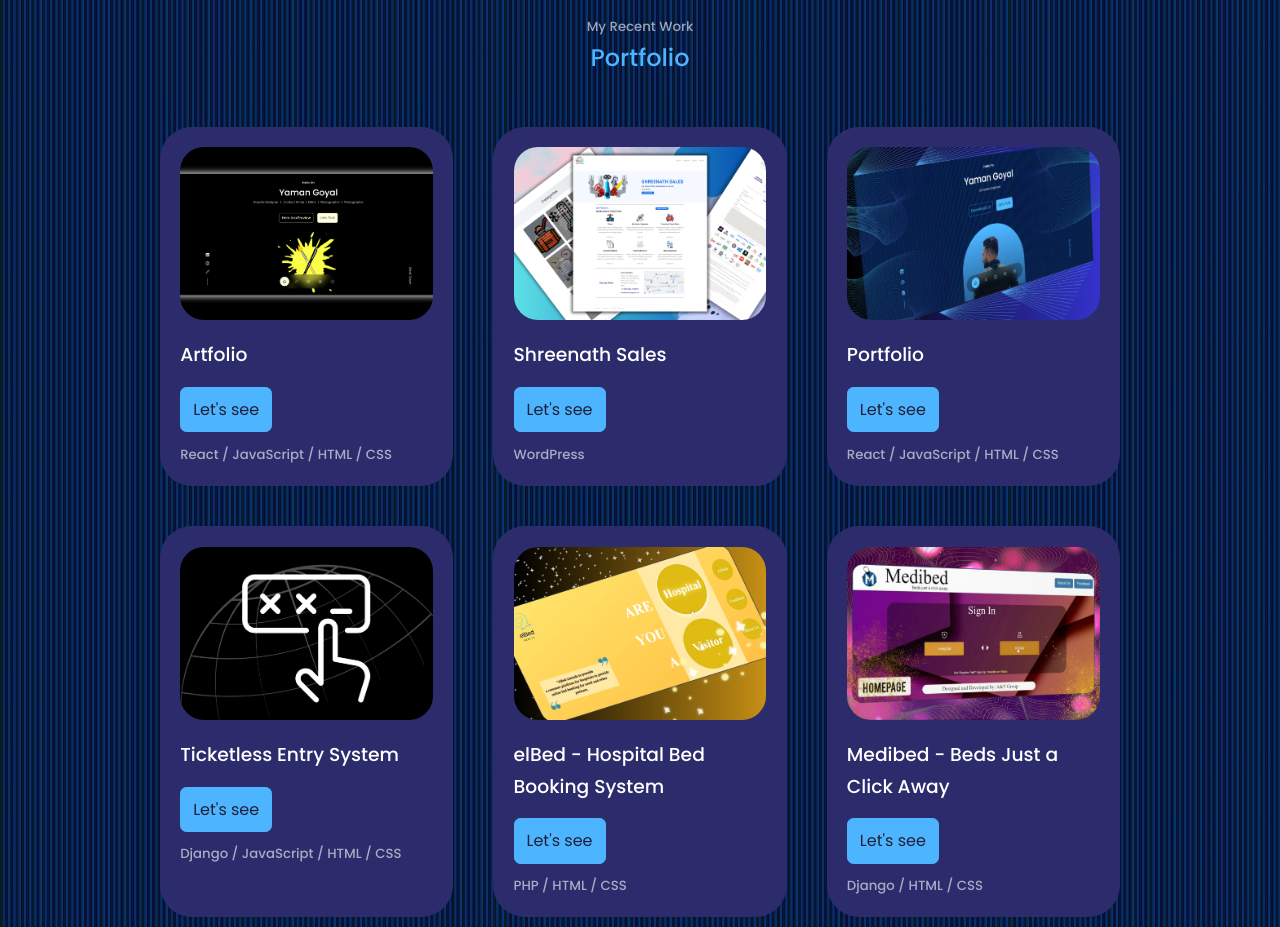
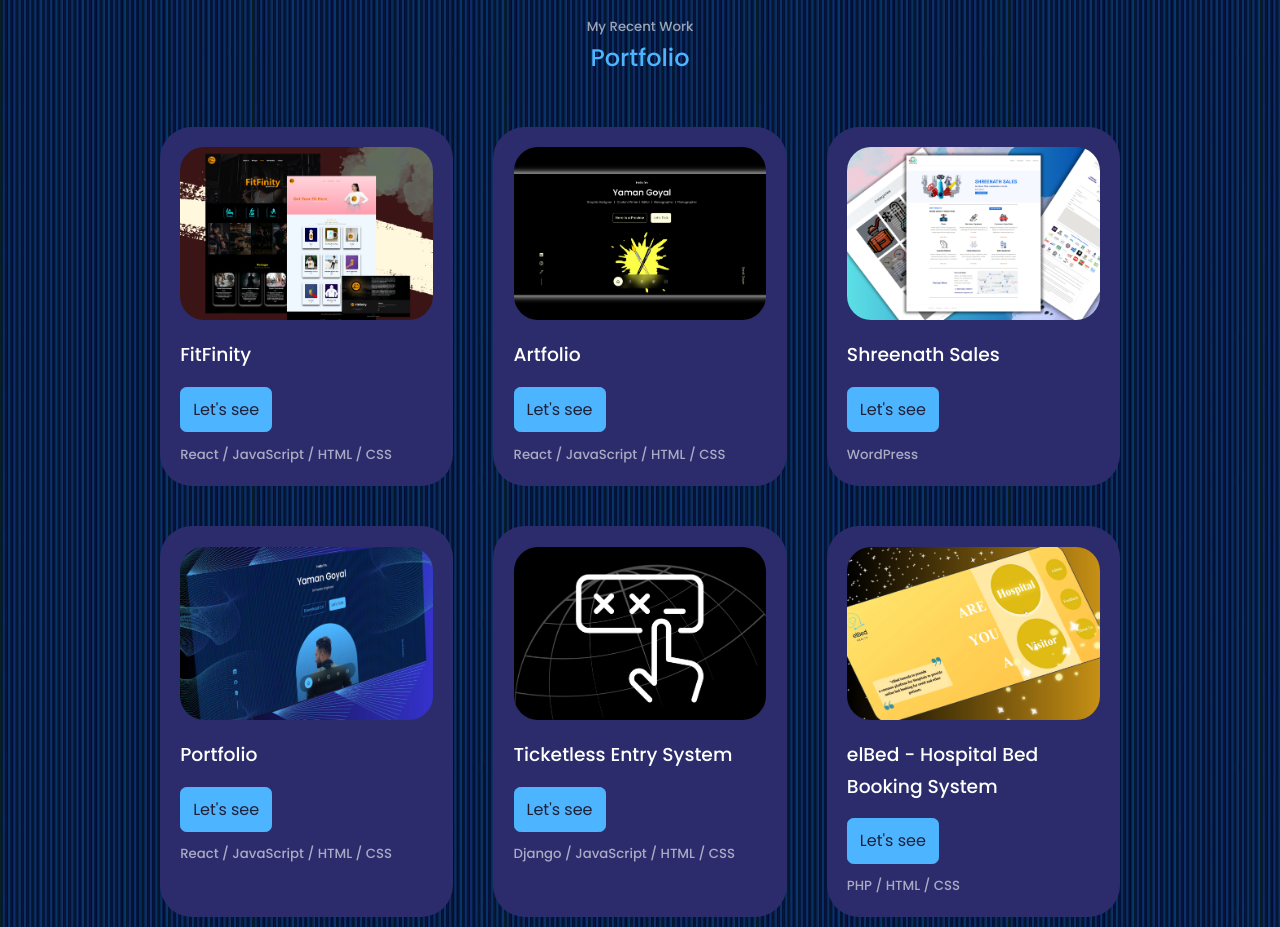
Before and after one commit to YamGoel/portfolio-YamanGoyal, a React (Create React App) app: page / in a window 1280 px wide. Shown: the part 2900-3827 px from the top of the page. Built offline with nearby package versions, Linux system fonts and the light colour scheme.

Commit message:
fitfinity added

```diff
--- a/src/components/portfolio/Portfolio.jsx
+++ b/src/components/portfolio/Portfolio.jsx
@@ -9,8 +9,17 @@ import IMG3 from '../../assets/portfolio3.png'
 import IMG4 from '../../assets/portfolio4.png'
 import IMG5 from '../../assets/portfolio5.png'
 import IMG6 from '../../assets/portfolio6.png'
+import IMG7 from '../../assets/portfolio7.png'
 
 const data = [
+  {
+    id: 9,
+    image: IMG7,
+    title: "FitFinity",
+    github: "https://yamgoel.github.io/FitFinity/",
+    language: "React / JavaScript / HTML / CSS"
+    // preview: "https://dribbble.com/Alien_pixels"
+  },
   {
     id: 8,
     image: IMG6,
```
Also changed, not shown: public/melogo.png (added), src/assets/portfolio7.png (added).
